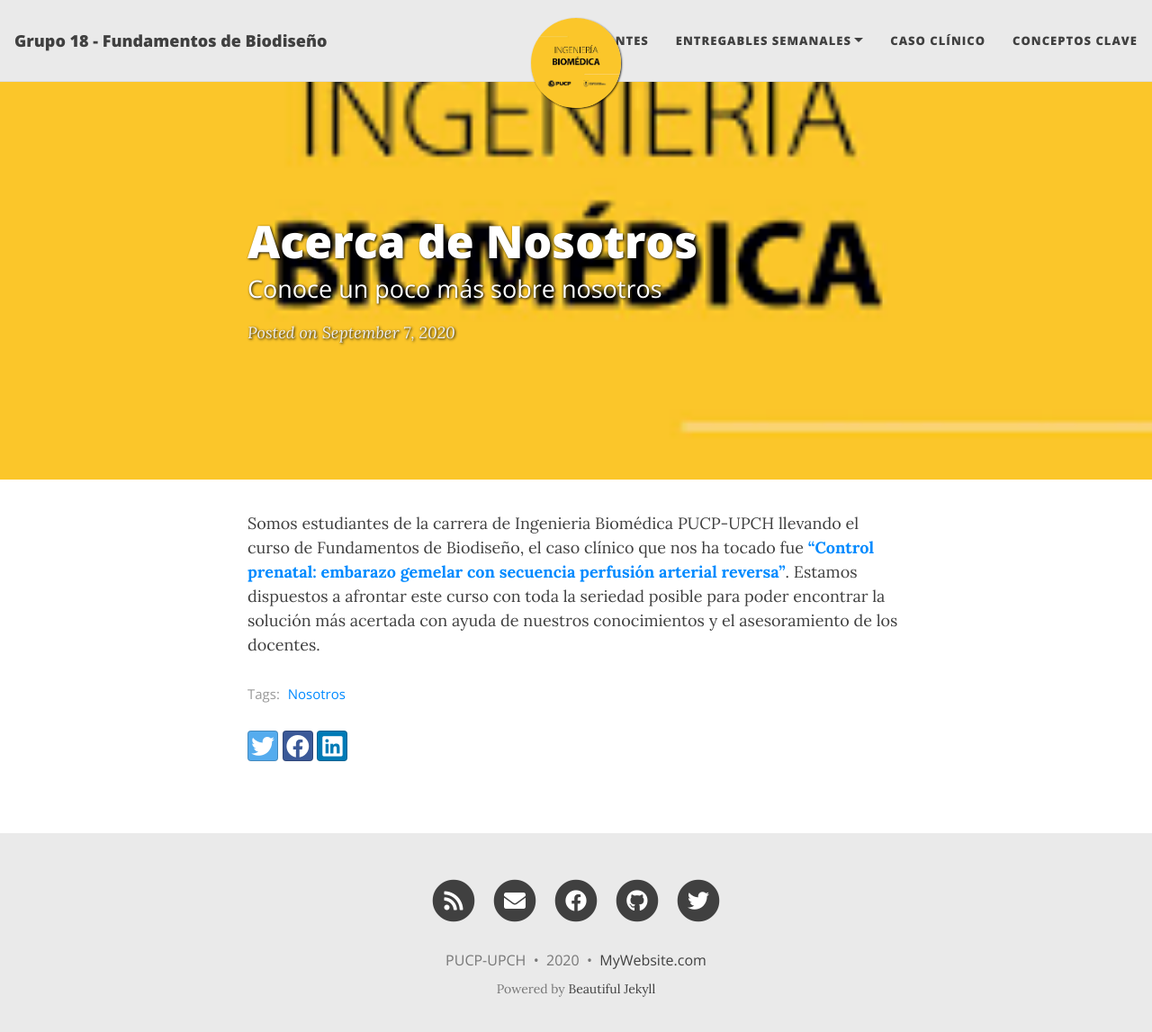
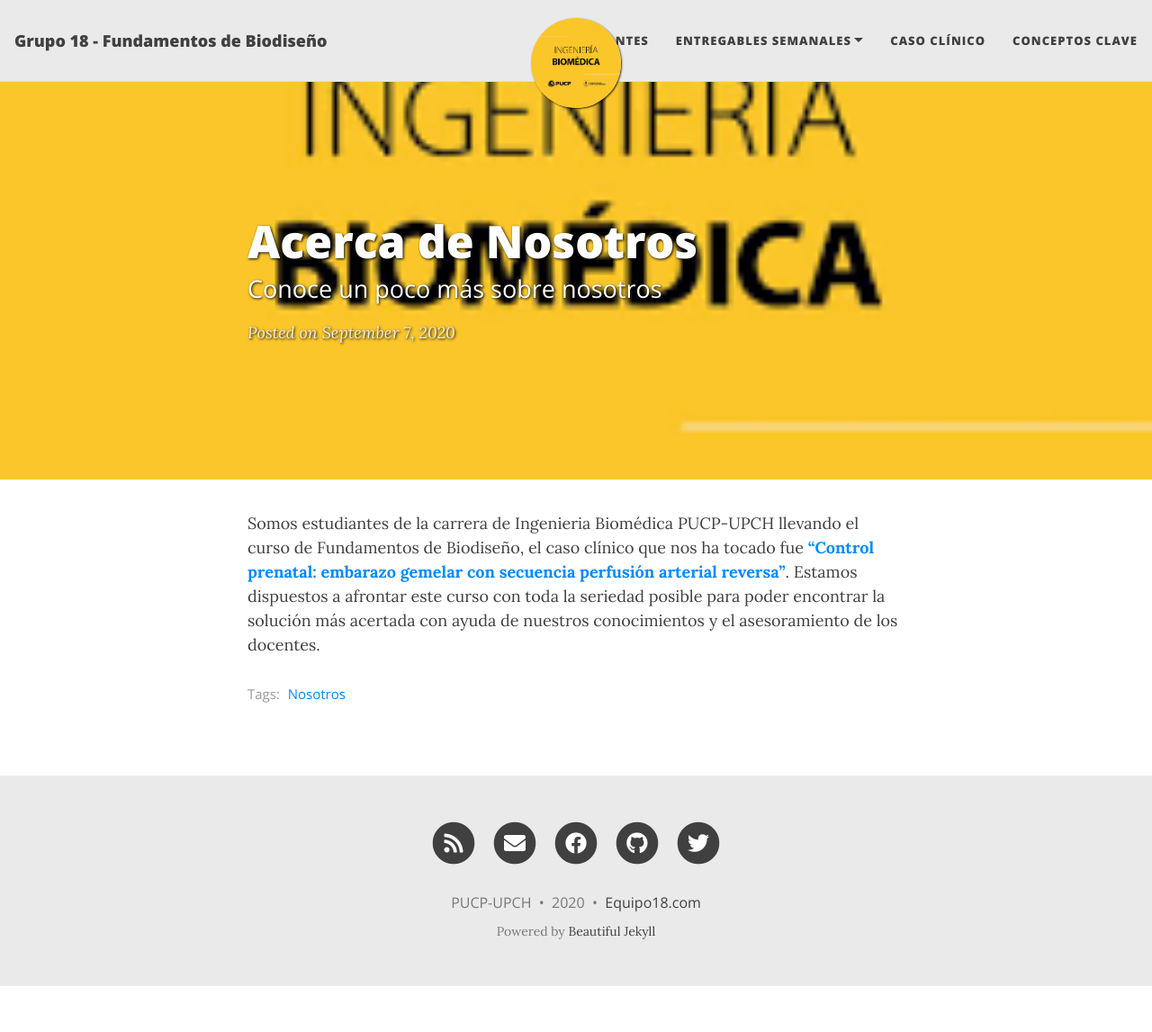
Before and after one commit to equipo18-fundbio/equipo18-fundbio1, a Jekyll site: the page built from _posts/2020-09-07-Acerca-de-Nosotros.md, in a window 1280 px wide and 1160 px high. Shown: the top 1147 px of the window at 90% size. Built offline with Jekyll 4.4.1, drawn with Linux system fonts in a browser that asks for light colours; nearby versions of some CDN libraries.

Commit message:
Update _config.yml

```diff
--- a/_config.yml
+++ b/_config.yml
@@ -41,9 +41,9 @@ round-avatar: true
 # Select the social network links that you want to show in the footer.
 # Uncomment the links you want to show and add your information to each one.
 social-network-links:
-  email: "someone@example.com"
+  email: "equipo18.fundbio@gmail.com"
   facebook: deanattali
-  github: daattali
+  github: equipo18-fundbio
   twitter: daattali
 #  reddit: yourname
 #  linkedin: daattali
@@ -71,14 +71,14 @@ rss-description: This website is a virtual proof that I'm awesome
 
 # Select which social network share links to show in posts
 share-links-active:
-  twitter: true
-  facebook: true
-  linkedin: true
+  twitter: false
+  facebook: false
+  linkedin: false
   vk: false
 
 # How to display the link to your website in the footer
 # Remove this if you don't want a link in the footer
-url-pretty: "MyWebsite.com"
+url-pretty: "Equipo18.com"
 
 # Excerpt word length - Truncate the excerpt of each post on the feed page to the specified number of words
 excerpt_length: 50
```
